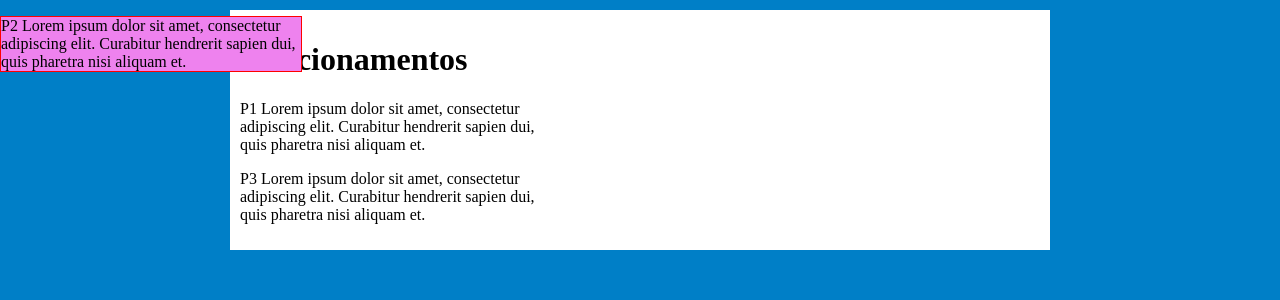
After one commit to juliajgp/Aprendendo-Web, a PHP site: page /web6.html in a window 1280 px wide. The commit adds this page. Shown: the top 300 px of the page. Run offline with PHP 8.4, Linux system fonts and the light colour scheme.

Commit message:
Add files via upload

```diff
--- /dev/null
+++ b/web6.html
@@ -0,0 +1,64 @@
+<!doctype html>
+
+<html>
+    <head>
+        <title>Elementos flutuantes</title>
+        <meta charset="utf-8">
+
+        <!--<link rel="stylesheet" type="text/css" href="Estilo.css">-->
+
+        <style type="text/css">
+
+            body {
+                background: #007fc7;
+            }
+
+            #container {
+                background: #fff;
+                width: 800px;
+                margin: 10px auto;
+                padding: 10px;
+            }
+
+            p {
+                width: 300px;
+            }
+
+            .absolute {
+                background: violet;
+                position: absolute;
+                border: 1px solid red;
+                top: 0px;
+                right: 20px;
+            }
+
+            .fixed {
+                background: violet;
+                position: fixed;
+                border: 1px solid red;
+                top: 0px;
+                left: 0px;
+            }
+
+        </style>
+
+    </head>
+
+    <body class="fundo">
+
+        <div id="container">
+            <h1>Posicionamentos</h1>
+            <p>
+                P1 Lorem ipsum dolor sit amet, consectetur adipiscing elit. Curabitur hendrerit sapien dui, quis pharetra nisi aliquam et.
+            </p>
+            <p class="fixed">
+                P2 Lorem ipsum dolor sit amet, consectetur adipiscing elit. Curabitur hendrerit sapien dui, quis pharetra nisi aliquam et.
+            </p>
+            <p>
+                P3 Lorem ipsum dolor sit amet, consectetur adipiscing elit. Curabitur hendrerit sapien dui, quis pharetra nisi aliquam et.
+            </p>
+        </div>
+
+    </body>
+
+</html>
```
Also changed, not shown: Estilo.css (+28 -2 lines), web5.html (+93 -7 lines).
